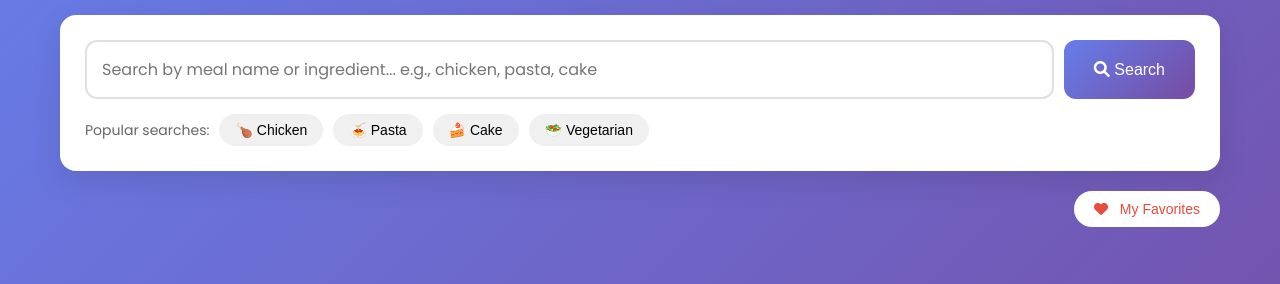
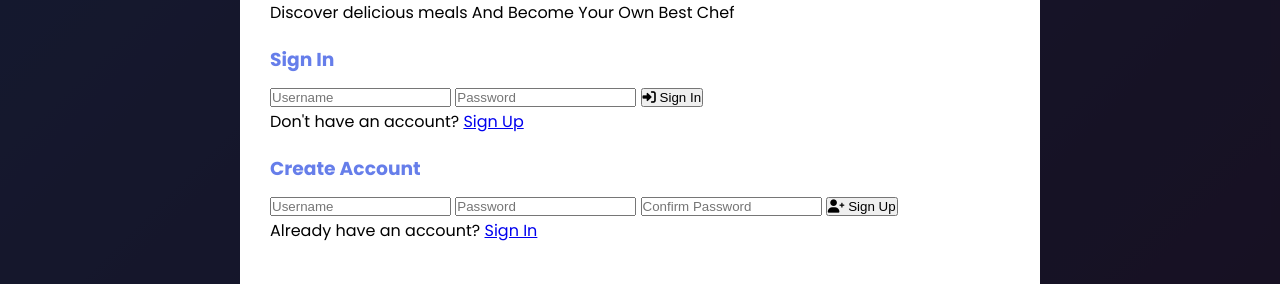
Before and after one commit to MaxTinka/recipe-finder, a plain HTML site: page index.html in a window 1280 px wide. Shown: the part 130-414 px from the top of the page. Drawn offline with Linux system fonts and the light colour scheme.

Commit message:
Update index.html

```diff
--- a/index.html
+++ b/index.html
@@ -3,15 +3,52 @@
 <head>
     <meta charset="UTF-8">
     <meta name="viewport" content="width=device-width, initial-scale=1.0">
-    <title> Max's Recipe Finder | Discover Delicious Meals</title>
+    <title>Max's Recipe Finder | Discover Delicious Meals And Become Your Own Best Chef</title>
     <link rel="stylesheet" href="style.css">
     <link href="https://fonts.googleapis.com/css2?family=Poppins:wght@300;400;500;600;700&display=swap" rel="stylesheet">
     <link rel="stylesheet" href="https://cdnjs.cloudflare.com/ajax/libs/font-awesome/6.0.0/css/all.min.css">
 </head>
 <body>
+    <!-- Auth Modal (Login/Signup) -->
+    <div id="authModal" class="modal auth-modal">
+        <div class="modal-content auth-content">
+            <div class="auth-container">
+                <h2><i class="fas fa-utensils"></i> Max's Recipe Finder</h2>
+                <p class="auth-tagline">Discover delicious meals And Become Your Own Best Chef</p>
+
+                <!-- Login Form -->
+                <div id="loginForm" class="auth-form active">
+                    <h3>Sign In</h3>
+                    <input type="text" id="loginUsername" placeholder="Username" class="auth-input">
+                    <input type="password" id="loginPassword" placeholder="Password" class="auth-input">
+                    <button id="loginBtn" class="auth-btn"><i class="fas fa-sign-in-alt"></i> Sign In</button>
+                    <p class="auth-switch">Don't have an account? <a href="#" id="showSignup">Sign Up</a></p>
+                </div>
+
+                <!-- Signup Form -->
+                <div id="signupForm" class="auth-form">
+                    <h3>Create Account</h3>
+                    <input type="text" id="signupUsername" placeholder="Username" class="auth-input">
+                    <input type="password" id="signupPassword" placeholder="Password" class="auth-input">
+                    <input type="password" id="signupConfirm" placeholder="Confirm Password" class="auth-input">
+                    <button id="signupBtn" class="auth-btn"><i class="fas fa-user-plus"></i> Sign Up</button>
+                    <p class="auth-switch">Already have an account? <a href="#" id="showLogin">Sign In</a></p>
+                </div>
+            </div>
+        </div>
+    </div>
+
+    <!-- Main App (hidden until logged in) -->
+    <div id="mainApp" class="main-app" style="display: none;">
         <div class="container">
             <header>
+                <div class="header-top">
                     <h1><i class="fas fa-utensils"></i> Max's Recipe Finder</h1>
+                    <div class="user-info">
+                        <span id="welcomeUser"><i class="fas fa-user-circle"></i> Welcome, <span id="usernameDisplay"></span></span>
+                        <button id="logoutBtn" class="logout-btn"><i class="fas fa-sign-out-alt"></i> Logout</button>
+                    </div>
+                </div>
                 <p>Search for delicious recipes by name or ingredient</p>
             </header>
 
@@ -82,6 +119,7 @@
                 </div>
             </footer>
         </div>
+    </div>
 
     <script src="script.js"></script>
 </body>
```
Lines whose indentation alone changed are shown as unchanged.
